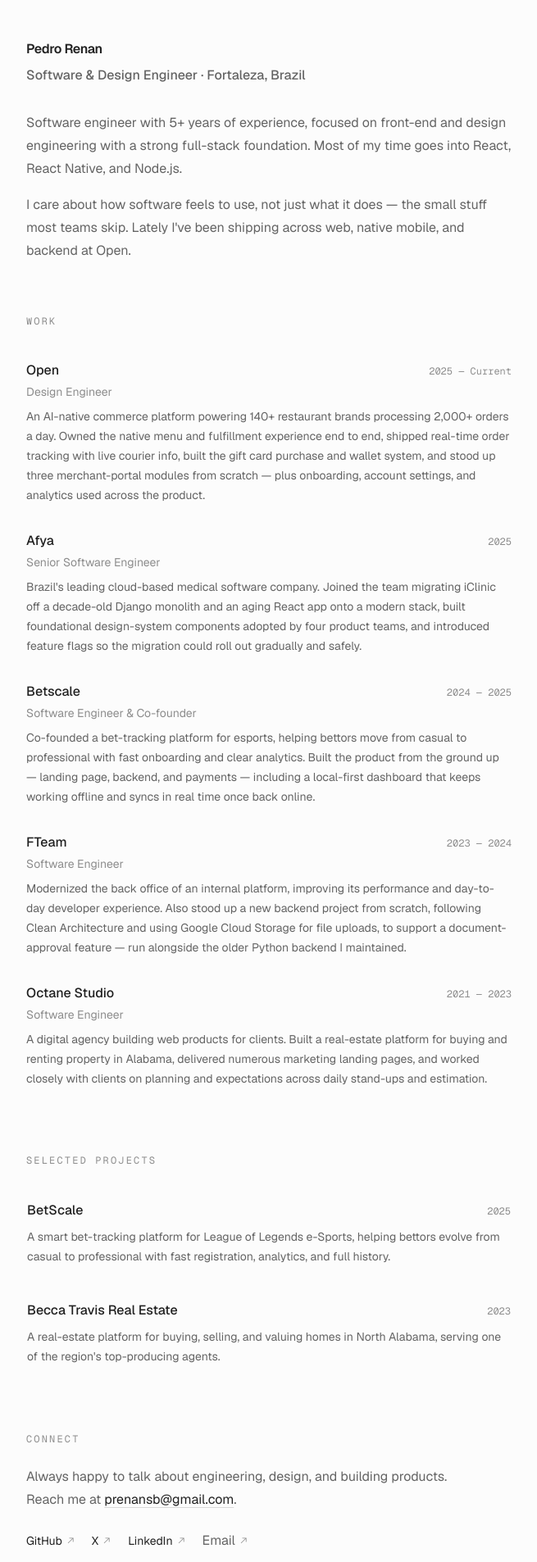
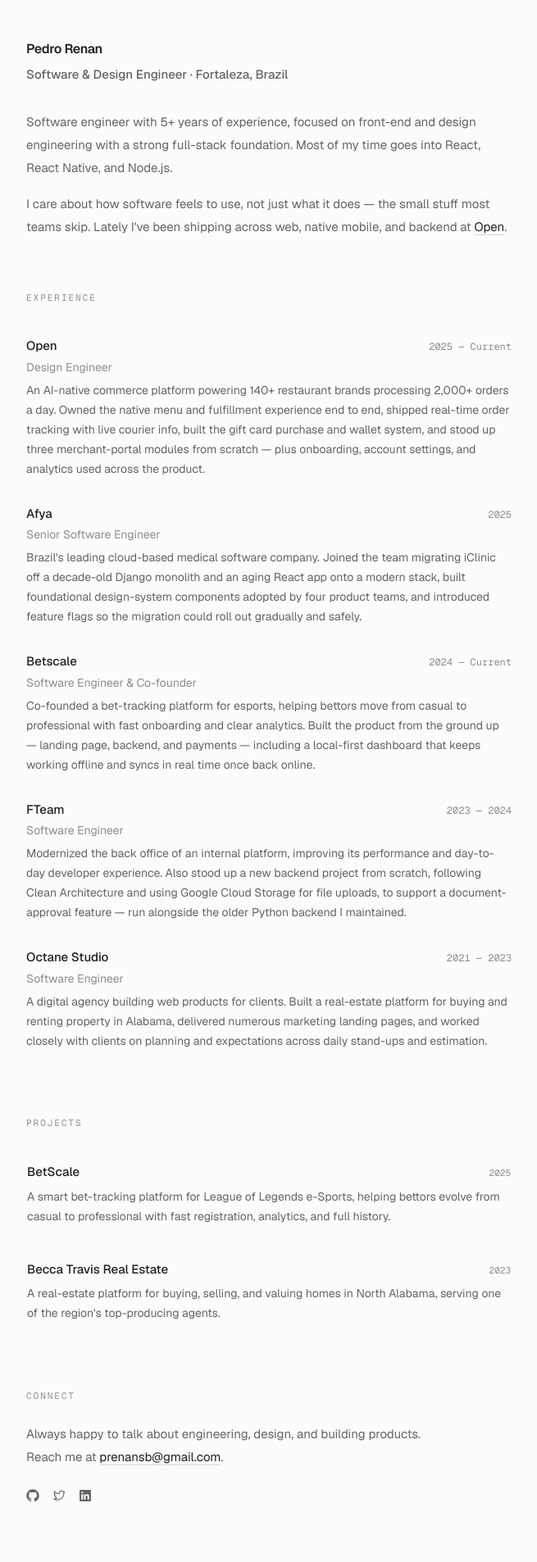
Before and after one commit to prenansb/website, a Next.js app: page / in a window 1280 px wide. Shown: the part 80-1986 px from the top of the page at 82% size, without its empty margins (312-967 px from the left). Built offline with nearby package versions, Linux system fonts and the light colour scheme.

Commit message:
Refactor global styles to use CSS layers for anchor tags and update layout description. Enhance the home page by adding social media icons, adjusting typography, and renaming sections for clarity. Update experience period to reflect current status.

```diff
--- a/src/app/globals.css
+++ b/src/app/globals.css
@@ -50,9 +50,11 @@
   background: var(--selection);
 }
 
-a {
-  text-decoration: none;
-  color: inherit;
+@layer base {
+  a {
+    text-decoration: none;
+    color: inherit;
+  }
 }
 
 @media (prefers-reduced-motion: reduce) {
--- a/src/app/layout.tsx
+++ b/src/app/layout.tsx
@@ -14,7 +14,7 @@
   subsets: ["latin"],
 });
 
-const description = `${profile.role} based in ${profile.location}. ${profile.tagline}`;
+const description = `${profile.role} based in ${profile.location}.`;
 
 export const metadata: Metadata = {
   metadataBase: new URL("https://prenansb.dev"),
--- a/src/app/page.tsx
+++ b/src/app/page.tsx
@@ -1,12 +1,23 @@
-import { ArrowTopRightIcon } from "@radix-ui/react-icons";
+import {
+  ArrowTopRightIcon,
+  GitHubLogoIcon,
+  LinkedInLogoIcon,
+  TwitterLogoIcon,
+} from "@radix-ui/react-icons";
 import { CopyEmail } from "@/components/copy-email";
 import { Reveal } from "@/components/reveal";
 import { ThemeSwitch } from "@/components/theme-switch";
 import { experience, profile, projects, socials } from "@/lib/content";
 
+const socialIcons = {
+  GitHub: GitHubLogoIcon,
+  X: TwitterLogoIcon,
+  LinkedIn: LinkedInLogoIcon,
+} as const;
+
 function SectionLabel({ children }: { children: React.ReactNode }) {
   return (
-    <h2 className="mb-6 font-mono text-xs uppercase tracking-[0.18em] text-faint">
+    <h2 className="mb-6 font-mono text-[11px] uppercase tracking-[0.18em] text-faint">
       {children}
     </h2>
   );
@@ -20,14 +31,14 @@
         <h1 className="text-base font-semibold tracking-tight">
           {profile.name}
         </h1>
-        <p className="mt-2 text-base font-medium text-muted">
+        <p className="mt-2 text-[15px] font-medium text-muted">
           {profile.role} · {profile.location}
         </p>
       </Reveal>
 
       <Reveal as="section" delay={0.15} className="mt-8 space-y-4">
-        <p className="text-base font-normal leading-7 text-muted">{profile.bio[0]}</p>
-        <p className="text-base font-normal leading-7 text-muted">
+        <p className="text-[15px] font-normal leading-7 text-muted">{profile.bio[0]}</p>
+        <p className="text-[15px] font-normal leading-7 text-muted">
           {profile.bioOpen.before}
           <a
             href={profile.bioOpen.href}
@@ -41,9 +52,9 @@
         </p>
       </Reveal>
 
-      {/* Work */}
+      {/* Experience */}
       <Reveal as="section" delay={0.2} className="mt-16">
-        <SectionLabel>Work</SectionLabel>
+        <SectionLabel>Experience</SectionLabel>
         <ul className="-mx-3">
           {experience.map((job) => {
             const Wrapper = job.href ? "a" : "div";
@@ -60,10 +71,10 @@
                   className="group block rounded-lg px-3 py-4 transition-colors duration-300 hover:bg-hover"
                 >
                   <div className="flex items-baseline justify-between gap-4">
-                    <span className="flex items-center gap-1 text-base font-medium text-foreground">
+                    <span className="flex items-center gap-1.5 text-[15px] font-medium text-foreground">
                       {job.company}
                       {job.href && (
-                        <ArrowTopRightIcon className="h-3 w-3 -translate-y-px text-faint opacity-0 transition-all duration-300 group-hover:translate-x-0 group-hover:opacity-100 -translate-x-1" />
+                        <ArrowTopRightIcon className="h-2.5 w-2.5 -translate-y-px text-faint opacity-0 transition-all duration-300 group-hover:translate-x-0 group-hover:opacity-100 -translate-x-1.5" />
                       )}
                     </span>
                     <span className="shrink-0 font-mono text-xs text-faint">
@@ -71,7 +82,7 @@
                     </span>
                   </div>
                   <p className="mt-1 text-sm text-faint">{job.role}</p>
-                  <p className="mt-2 text-sm leading-6 text-muted">
+                  <p className="mt-1.5 text-sm leading-6 text-muted">
                     {job.description}
                   </p>
                 </Wrapper>
@@ -83,7 +94,7 @@
 
       {/* Projects */}
       <Reveal as="section" delay={0.2} className="mt-16">
-        <SectionLabel>Selected Projects</SectionLabel>
+        <SectionLabel>Projects</SectionLabel>
         <ul className="-mx-3 grid gap-2">
           {projects.map((project) => (
             <li key={project.name}>
@@ -94,15 +105,15 @@
                 className="group block rounded-lg border border-transparent px-3 py-4 transition-colors duration-300 hover:border-line hover:bg-hover"
               >
                 <div className="flex items-baseline justify-between gap-4">
-                  <span className="flex items-center gap-1 text-base font-medium text-foreground">
+                  <span className="flex items-center gap-1 text-[15px] font-medium text-foreground">
                     {project.name}
-                    <ArrowTopRightIcon className="h-3 w-3 -translate-y-px -translate-x-1 text-faint opacity-0 transition-all duration-300 group-hover:translate-x-0 group-hover:opacity-100" />
+                    <ArrowTopRightIcon className="h-2.5 w-2.5 -translate-y-px -translate-x-1 text-faint opacity-0 transition-all duration-300 group-hover:translate-x-0 group-hover:opacity-100" />
                   </span>
-                  <span className="shrink-0 font-mono text-xs text-faint">
+                  <span className="shrink-0 font-mono text-[11px] text-faint">
                     {project.year}
                   </span>
                 </div>
-                <p className="mt-2 text-sm leading-6 text-muted">
+                <p className="mt-1.5 text-sm leading-6 text-muted">
                   {project.blurb}
                 </p>
               </a>
@@ -114,7 +125,7 @@
       {/* Connect */}
       <Reveal as="footer" delay={0.2} className="mt-16">
         <SectionLabel>Connect</SectionLabel>
-        <p className="text-base leading-7 text-muted">
+        <p className="text-[15px] leading-7 text-muted">
           Always happy to talk about engineering, design, and building
           products.
           <br />
@@ -127,30 +138,23 @@
           </CopyEmail>
           .
         </p>
-        <ul className="mt-6 flex flex-wrap gap-x-5 gap-y-2">
-          {socials.map((social) => (
-            <li key={social.label}>
-              {social.label === "Email" ? (
-                <CopyEmail
-                  email={profile.email}
-                  className="group inline-flex cursor-pointer items-center gap-1 text-sm text-muted transition-colors hover:text-foreground"
-                >
-                  {social.label}
-                  <ArrowTopRightIcon className="h-3 w-3 text-faint transition-colors group-hover:text-foreground" />
-                </CopyEmail>
-              ) : (
+        <ul className="mt-6 flex flex-wrap gap-x-4 gap-y-2">
+          {socials.map((social) => {
+            const Icon = socialIcons[social.label];
+            return (
+              <li key={social.label}>
                 <a
                   href={social.href}
                   target="_blank"
                   rel="noopener noreferrer"
-                  className="group inline-flex items-center gap-1 text-sm text-muted transition-colors hover:text-foreground"
+                  aria-label={social.label}
+                  className="inline-flex text-muted transition-colors hover:text-foreground"
                 >
-                  {social.label}
-                  <ArrowTopRightIcon className="h-3 w-3 text-faint transition-colors group-hover:text-foreground" />
+                  <Icon className="h-4 w-4" />
                 </a>
-              )}
-            </li>
-          ))}
+              </li>
+            );
+          })}
         </ul>
         <div className="mt-16 flex items-center justify-between gap-4">
           <p className="font-mono text-xs text-faint">
--- a/src/lib/content.ts
+++ b/src/lib/content.ts
@@ -25,7 +25,6 @@
     handle: "pedro-renan",
     href: "https://www.linkedin.com/in/pedro-renan",
   },
-  { label: "Email", handle: "prenansb@gmail.com", href: "mailto:prenansb@gmail.com" },
 ] as const;
 
 export type Experience = {
@@ -56,7 +55,7 @@
   {
     company: "Betscale",
     role: "Software Engineer & Co-founder",
-    period: "2024 — 2025",
+    period: "2024 — Current",
     description:
       "Co-founded a bet-tracking platform for esports, helping bettors move from casual to professional with fast onboarding and clear analytics. Built the product from the ground up — landing page, backend, and payments — including a local-first dashboard that keeps working offline and syncs in real time once back online.",
     href: "https://www.betscale.app/",
```
